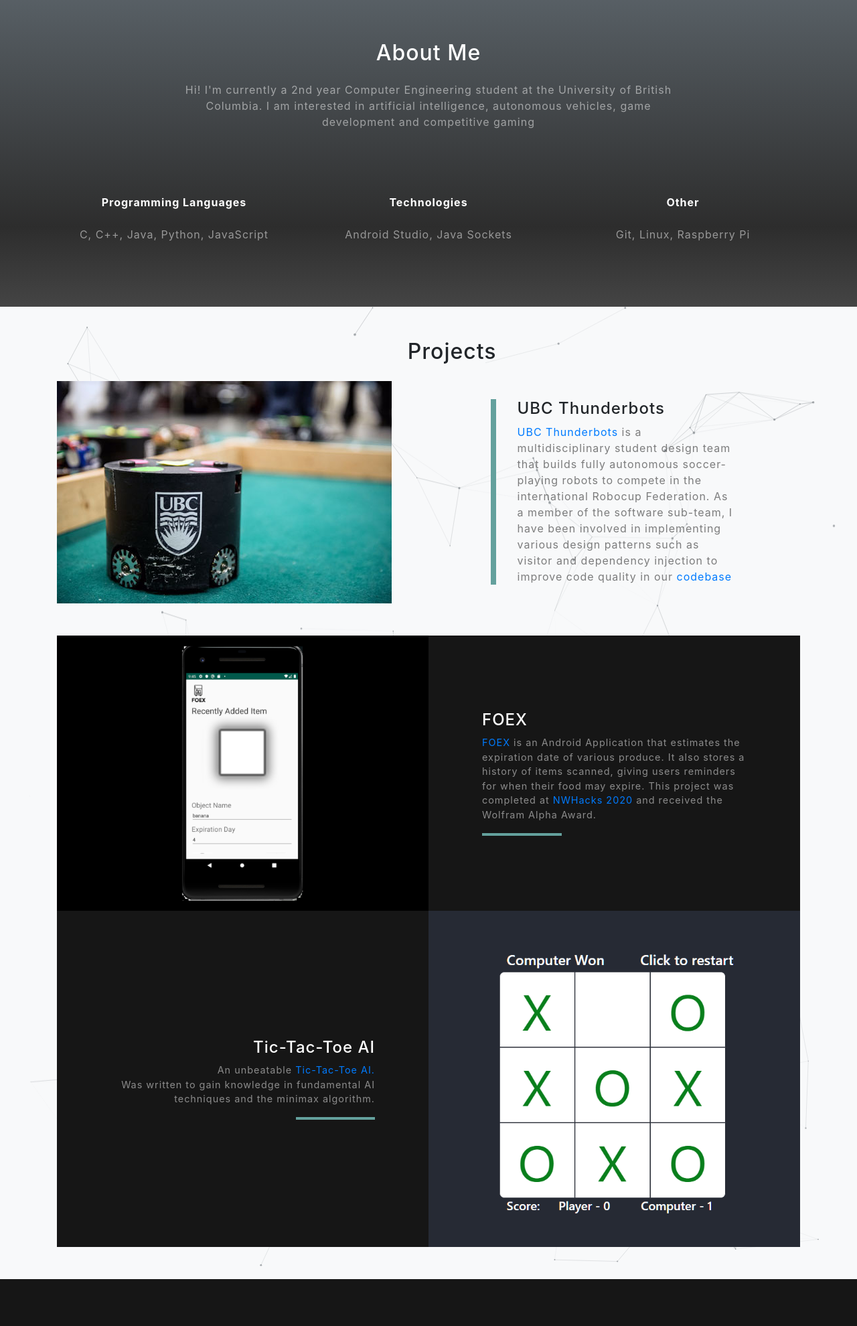
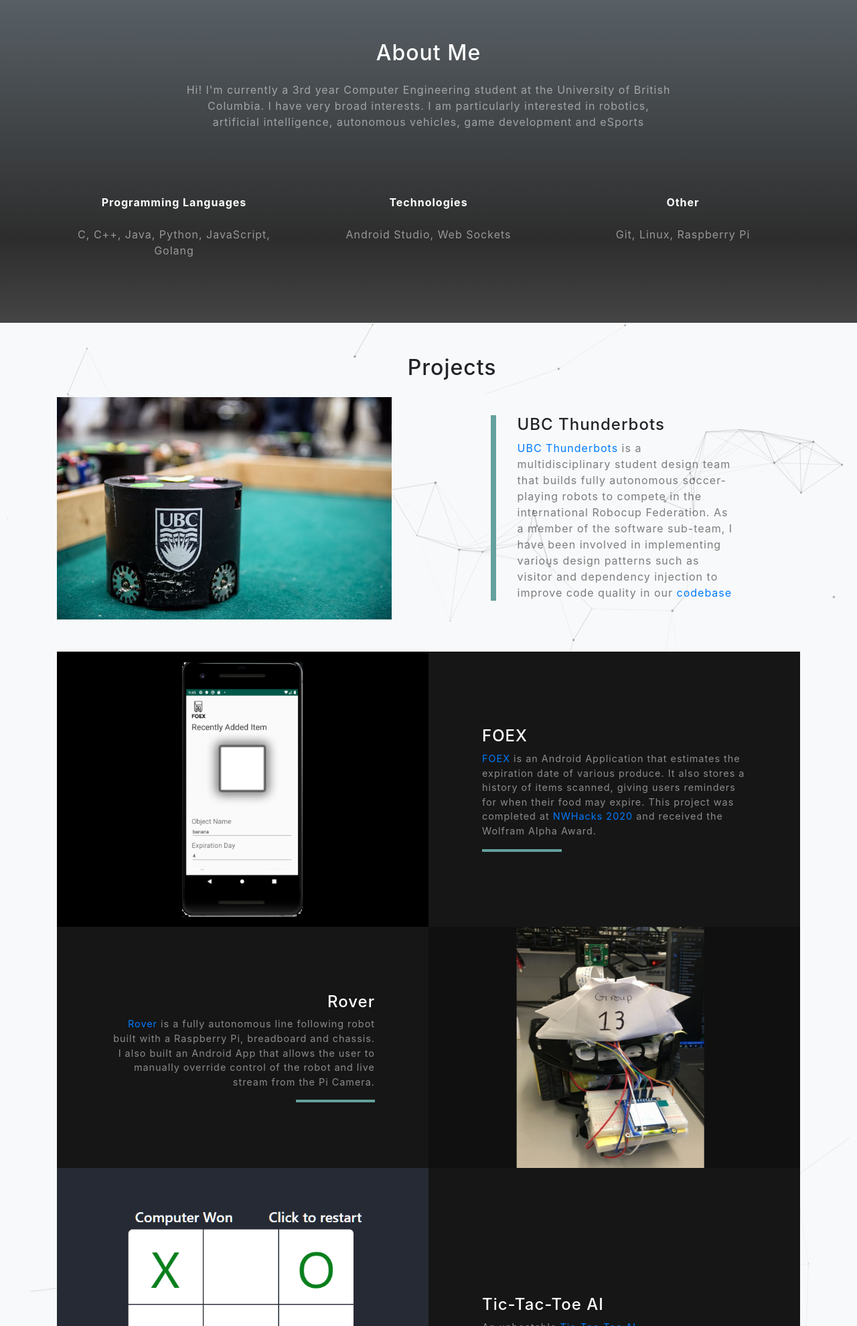
Before and after one commit to LiCody/LiCody.github.io, a website with bundled scripts: page index.html in a window 1280 px wide. Shown: the part 820-2800 px from the top of the page at 67% size. Built offline with nearby package versions, Linux system fonts and the light colour scheme; animation ran at ten frames a second.

Commit message:
update info

```diff
--- a/index.html
+++ b/index.html
@@ -71,18 +71,18 @@
       <div class="row">
         <div class="col-lg-8 mx-auto">
           <h2 class="text-white mb-4">About Me</h2>
-          <p class="text-white-50">Hi! I'm currently a 2nd year Computer Engineering student at the University of British Columbia.
-            I am interested in artificial intelligence, autonomous vehicles, game development and competitive gaming</p>
+          <p class="text-white-50">Hi! I'm currently a 3rd year Computer Engineering student at the University of British Columbia.
+            I have very broad interests. I am particularly interested in robotics, artificial intelligence, autonomous vehicles, game development and eSports</p>
         </div>
       </div>
       <div class="row text-center" >
         <div class="col-md-4 skills">
           <p class="text-white mb-4"><b>Programming Languages</b></p>
-          <p class="text-white-50">C, C++, Java, Python, JavaScript</p>
+          <p class="text-white-50">C, C++, Java, Python, JavaScript, Golang</p>
         </div>
         <div class="col-md-4 skills">
           <p class="text-white mb-4"><b>Technologies</b></p>
-          <p class="text-white-50">Android Studio, Java Sockets</p>
+          <p class="text-white-50">Android Studio, Web Sockets</p>
         </div>
         <div class="col-md-4 skills">
           <p class="text-white mb-4"><b>Other</b></p>
@@ -143,18 +143,39 @@
       <!-- Project Two Row -->
       <div class="row justify-content-center no-gutters">
         <div class="col-lg-6">
-          <img class="img-fluid" src="img/TTT.png" alt="">
+          <img class="img-fluid" src="img/linerobot.png" alt="">
         </div>
         <div class="col-lg-6 order-lg-first">
           <div class="bg-black text-center h-100 project">
             <div class="d-flex h-100">
               <div class="project-text w-100 my-auto text-center text-lg-right">
+                <h4 class="text-white">Rover</h4>
+                <p class="mb-0 text-white-50">
+                  <a href ="https://github.com/LiCody/Rover"> Rover </a>
+                  is a fully autonomous line following robot built with a Raspberry Pi, breadboard and chassis. I also built an Android App that allows the user to manually override control of the robot and live stream from the Pi Camera.
+                </p>
+                <hr class="d-none d-lg-block mb-0 mr-0">
+              </div>
+            </div>
+          </div>
+        </div>
+      </div>
+
+      <!-- Project third Row -->
+      <div class="row justify-content-center no-gutters mb-5 mb-lg-0">
+        <div class="col-lg-6">
+          <img class="img-fluid" src="img/TTT.png" alt="">
+        </div>
+        <div class="col-lg-6">
+          <div class="bg-black text-center h-100 project">
+            <div class="d-flex h-100">
+              <div class="project-text w-100 my-auto text-center text-lg-left">
                 <h4 class="text-white">Tic-Tac-Toe AI</h4>
                 <p class="mb-0 text-white-50">
                   An unbeatable <a href="https://licody.github.io/Tic-Tac-Toe/">Tic-Tac-Toe AI.</a>  <br>
-                  Was written to gain knowledge in fundamental AI techniques and the minimax algorithm.
+                  It was written to gain knowledge in fundamental AI techniques and the minimax algorithm.
                 </p>
-                <hr class="d-none d-lg-block mb-0 mr-0">
+                <hr class="d-none d-lg-block mb-0 ml-0">
               </div>
             </div>
           </div>
```
Also changed, not shown: img/linefollower.png (added), img/linerobot.png (added).
